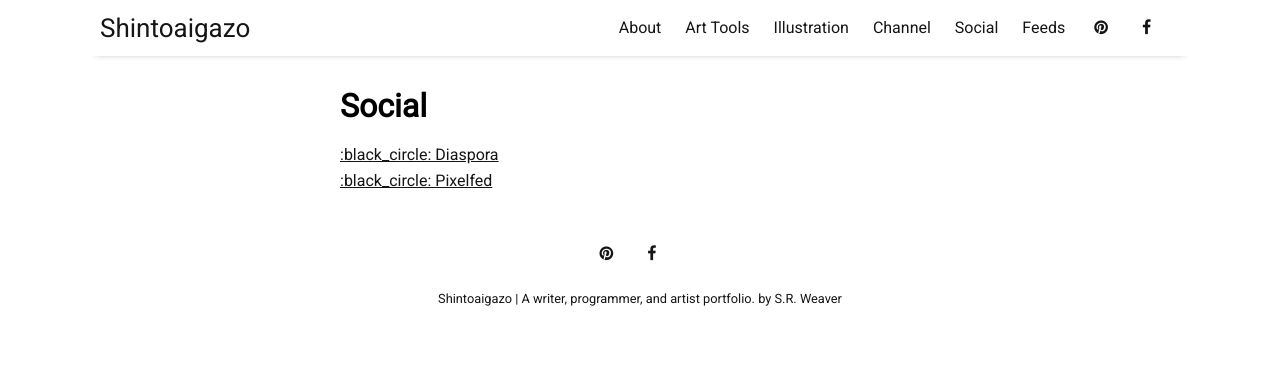
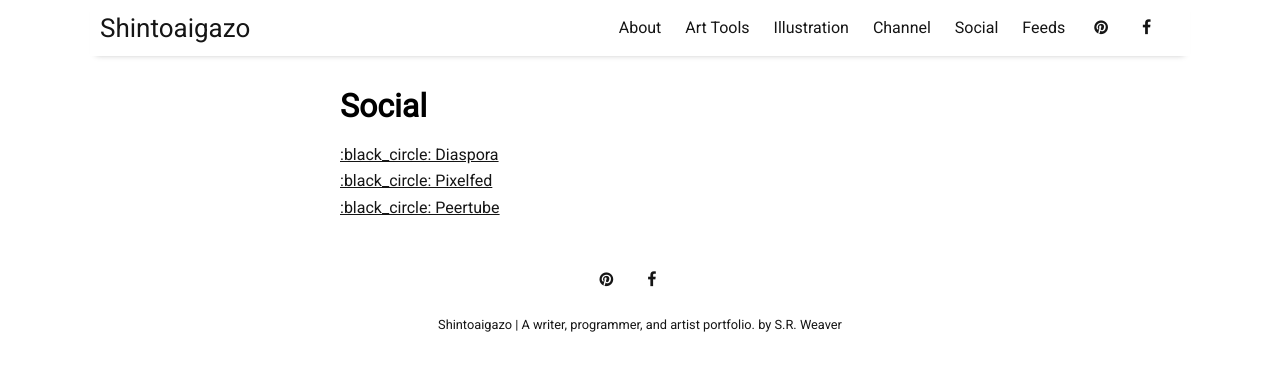
Before and after one commit to LWFlouisa/Portfolio, a Jekyll site: the page built from pages/social.md, in a window 1280 px wide. Shown: the top 371 px of the page. Built offline with Jekyll 4.4.1, drawn with Linux system fonts in a browser that asks for light colours; nearby versions of some CDN libraries.

Commit message:
Update social.md

```diff
--- a/pages/social.md
+++ b/pages/social.md
@@ -5,3 +5,4 @@ permalink: /social
 ---
 [:black_circle: Diaspora](https://diasp.org/u/lwflouisa)<br />
 [:black_circle: Pixelfed](https://pixelfed.de/LWFlouisa)<br />
+[:black_circle: Peertube](https://video.ploud.jp/c/mytalkshow/videos?languageOneOf=en&s=2)
```
